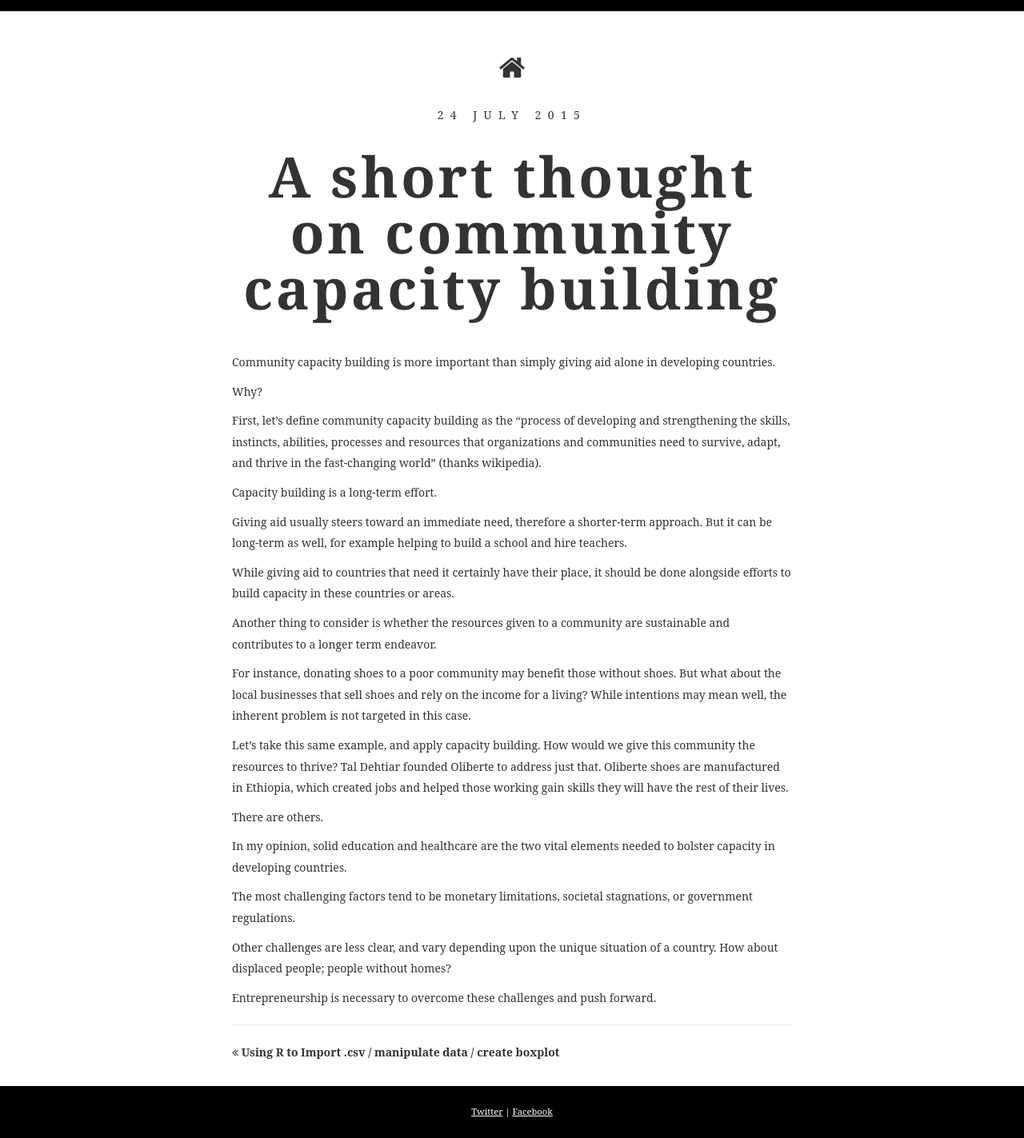
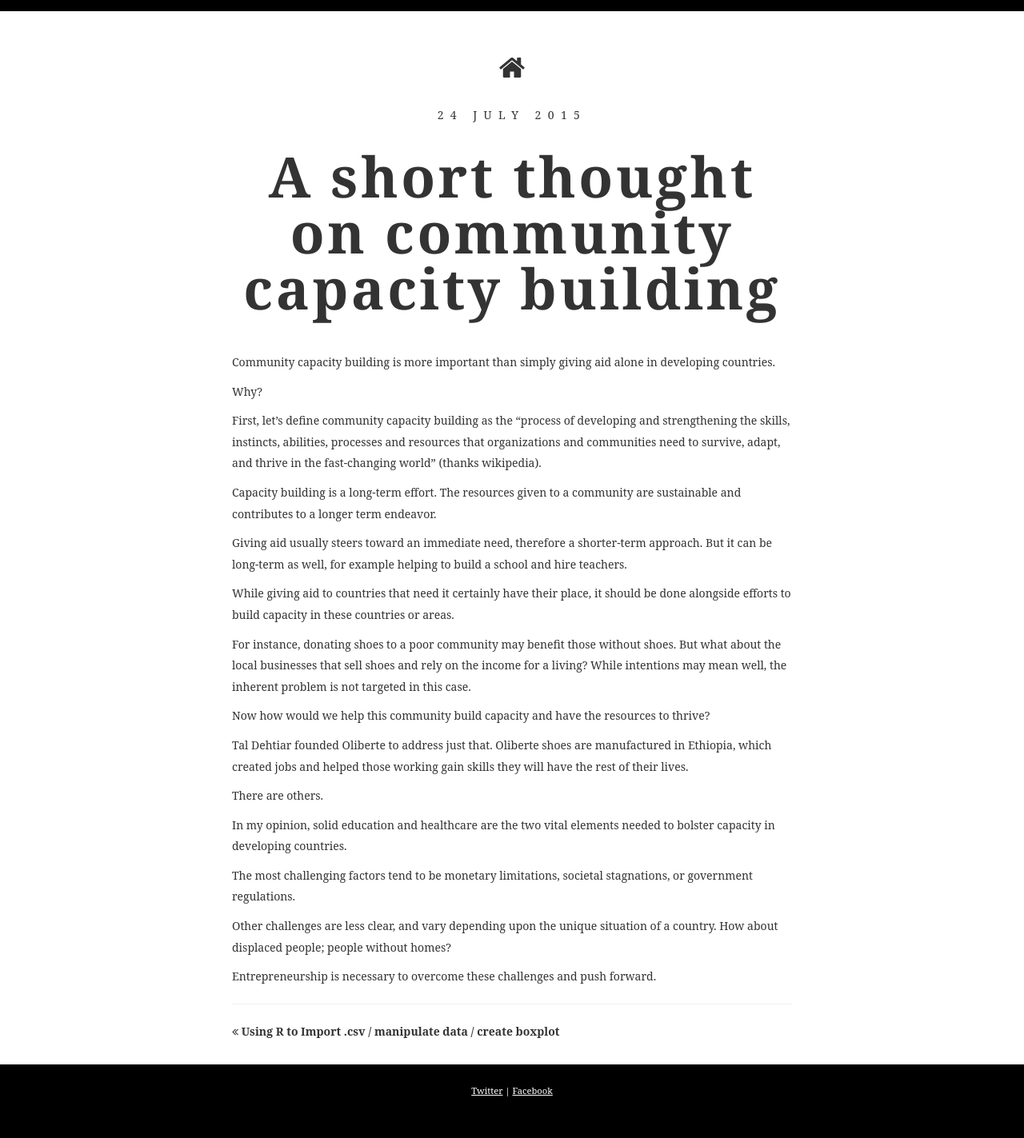
Before and after one commit to eastandwestwind/notes, a Jekyll site: the page built from _posts/2015-07-24-capacity.md, in a window 1280 px wide. Shown: the whole page at 80% size. Built offline with Jekyll 4.4.1, drawn with Linux system fonts in a browser that asks for light colours; some web fonts are replaced; after the commit the page ends 1396 px from its top, so only the background shows below that.

Commit message:
edit paragraphs in capacity post

```diff
--- a/_posts/2015-07-24-capacity.md
+++ b/_posts/2015-07-24-capacity.md
@@ -9,19 +9,22 @@ Why?
 
 First, let's define community capacity building as the "process of developing and strengthening the skills, instincts, abilities, processes and resources that organizations and communities need to survive, adapt, and thrive in the fast-changing world" (thanks wikipedia).
 
-Capacity building is a long-term effort.
+
+Capacity building is a long-term effort. The resources given to a community are sustainable and contributes to a longer term endeavor.
 
 Giving aid usually steers toward an immediate need, therefore a shorter-term approach. But it can be long-term as well, for example helping to build a school and hire teachers.
 
 While giving aid to countries that need it certainly have their place, it should be done alongside efforts to build capacity in these countries or areas.
 
-Another thing to consider is whether the resources given to a community are sustainable and contributes to a longer term endeavor.
 
 For instance, donating shoes to a poor community may benefit those without shoes. But what about the local businesses that sell shoes and rely on the income for a living? While intentions may mean well, the inherent problem is not targeted in this case.
 
-Let's take this same example, and apply capacity building. How would we give this community the resources to thrive? Tal Dehtiar founded Oliberte to address just that. Oliberte shoes are manufactured in Ethiopia, which created jobs and helped those working gain skills they will have the rest of their lives.
+Now how would we help this community build capacity and have the resources to thrive?
+
+Tal Dehtiar founded Oliberte to address just that. Oliberte shoes are manufactured in Ethiopia, which created jobs and helped those working gain skills they will have the rest of their lives.
 
 There are others.
+
 
 In my opinion, solid education and healthcare are the two vital elements needed to bolster capacity in developing countries.
 
```
